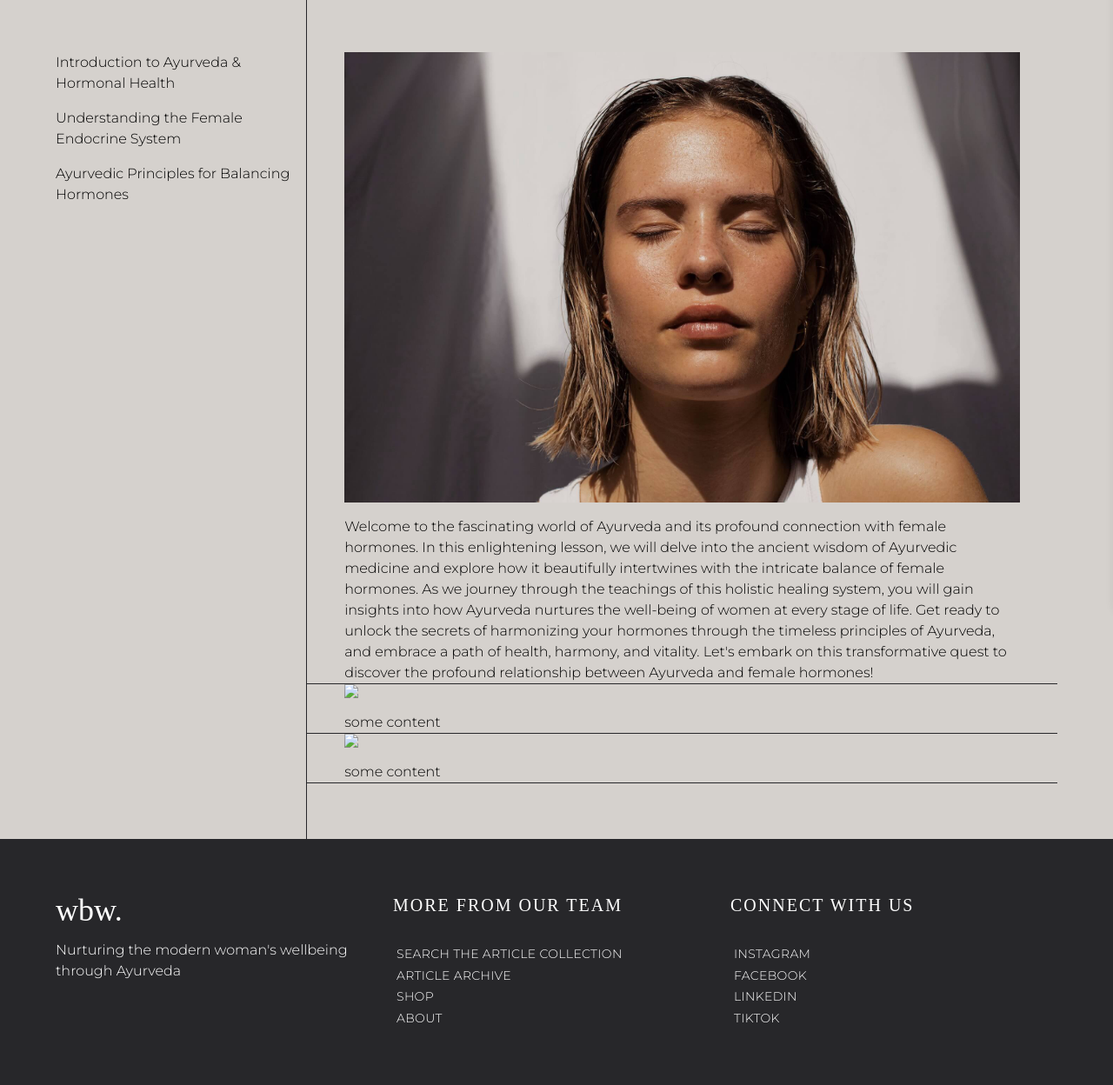
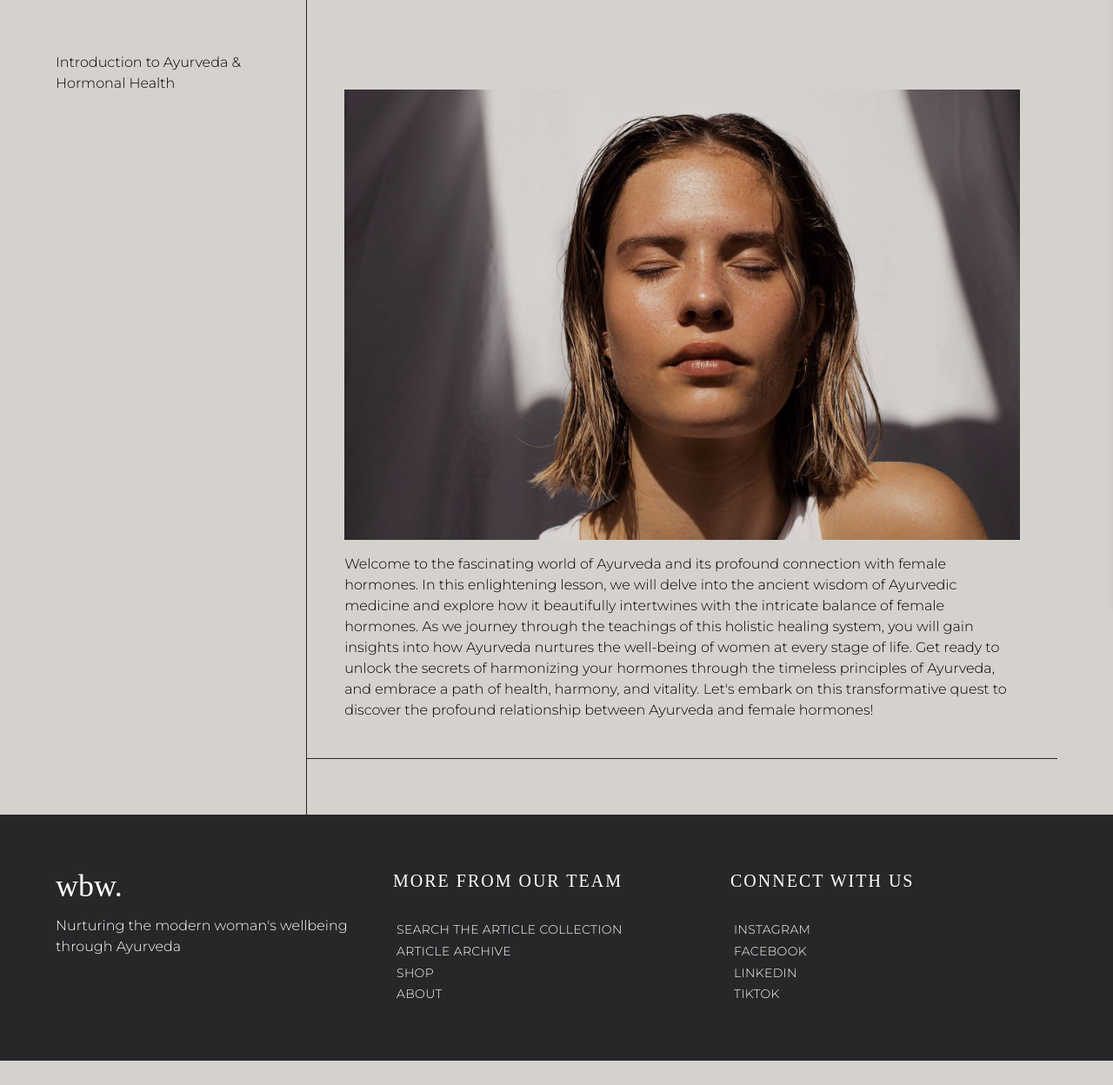
Before and after one commit to brittwoodard/ayurveda-blog-project, a Jekyll site: the page built from members-area.html, in a window 1280 px wide, cut to the strip 204-1452 px from the top of the page. Shown: the whole strip at 87% size. Built offline with Jekyll 4.4.1, drawn with Linux system fonts in a browser that asks for light colours; some web fonts are replaced; comment, search, counter and statistics services are not loaded; after the commit the page ends 1424 px from its top, so only the background shows below that.

Commit message:
members-area

```diff
--- a/assets/css/output-style.css
+++ b/assets/css/output-style.css
@@ -1577,6 +1577,9 @@ li h3 {
   font-size: 6rem;
   line-height: 1;
 }
+.text-\[13vw\] {
+  font-size: 13vw;
+}
 .text-\[20vw\] {
   font-size: 20vw;
 }
@@ -1614,12 +1617,12 @@ li h3 {
 .capitalize {
   text-transform: capitalize;
 }
+.leading-5 {
+  line-height: 1.25rem;
+}
 .leading-\[0\.9\] {
   line-height: 0.9;
 }
-.leading-\[1\.2em\] {
-  line-height: 1.2em;
-}
 .leading-\[1\.4em\] {
   line-height: 1.4em;
 }
@@ -1631,9 +1634,6 @@ li h3 {
 }
 .leading-relaxed {
   line-height: 1.625;
-}
-.leading-5 {
-  line-height: 1.25rem;
 }
 .tracking-wide {
   letter-spacing: 0.025em;
--- a/members-area.html
+++ b/members-area.html
@@ -8,12 +8,6 @@ members-content:
   - title: Introduction to Ayurveda & Hormonal Health
     featured_image: /uploads/ayurveda-blog-34.jpg
     content_html: Welcome to the fascinating world of Ayurveda and its profound connection with female hormones. In this enlightening lesson, we will delve into the ancient wisdom of Ayurvedic medicine and explore how it beautifully intertwines with the intricate balance of female hormones. As we journey through the teachings of this holistic healing system, you will gain insights into how Ayurveda nurtures the well-being of women at every stage of life. Get ready to unlock the secrets of harmonizing your hormones through the timeless principles of Ayurveda, and embrace a path of health, harmony, and vitality. Let's embark on this transformative quest to discover the profound relationship between Ayurveda and female hormones!
-  - title: Understanding the Female Endocrine System
-    featured_image: /uploads/uploads/ayurveda-blog-34.jpg
-    content_html: some content
-  - title: Ayurvedic Principles for Balancing Hormones
-    featured_image: /uploads/uploads/ayurveda-blog-34.jpg
-    content_html: some content
 ---
 
 <!-- Header -->
@@ -23,7 +17,7 @@ members-content:
 <section class="min-h-80 px-5p grid grid-cols-4 divide-x divide-dark">
     <div class="col-span-1 py-16">
         {% for item in page.members-content %}
-        <a href="#{{item.title | slugify}}" class="block mb-4 hover:text-accent">{{item.title}}</a>
+        <a href="#{{item.title | slugify}}" class="block mb-4 mr-4 hover:text-accent">{{item.title}}</a>
         {% endfor %}
     </div>
 
@@ -31,7 +25,7 @@ members-content:
 
         {% for item in page.members-content %}
 
-        <div id="{{item.title | slugify}}" class="px-5p border-b border-dark">
+        <div id="{{item.title | slugify}}" class="p-5p border-b border-dark">
           <img src="{{item.featured_image}}" class="mb-4">
             {{item.content_html}}
         </div>
```
